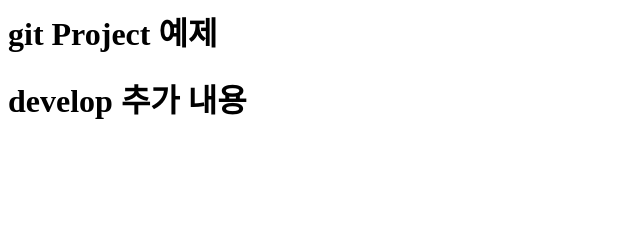
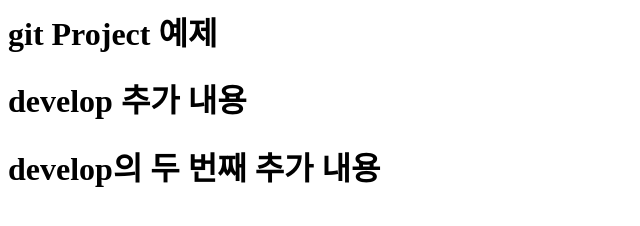
Before and after one commit to aen0n/git_Project_OSS3, a plain HTML site: page index.html in a window 1280 px wide. Shown: the whole page, without its empty margins (0-640 px from the left). Drawn offline with Linux system fonts and the light colour scheme.

Commit message:
develop second commit

```diff
--- a/index.html
+++ b/index.html
@@ -5,5 +5,6 @@
         <h1>git Project 예제</h1>
 
         <h1>develop 추가 내용</h1>
+        <h1>develop의 두 번째 추가 내용</h1>
     </body>
 </html>
```
